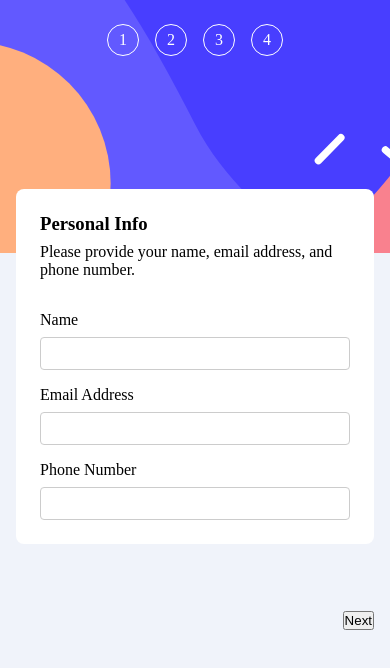
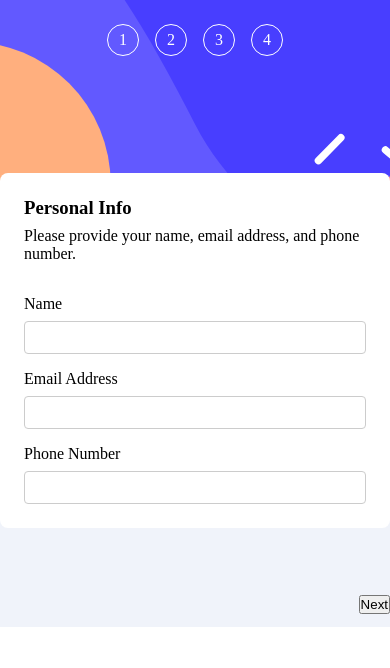
Before and after one commit to nkululek0/multi-step-form, a React (Vite) app: page / in a window 390 px wide. Shown: the top 668 px of the page. Built offline with nearby package versions, Linux system fonts and the light colour scheme.

Commit message:
(Update): mobile-styling -> removes dimensions set on app component to allow for individual componenets to dictate their own dimensions

```diff
--- a/src/app/App.css
+++ b/src/app/App.css
@@ -5,13 +5,10 @@
 }
 
 .app-component-wrapper {
-  height: 100dvh;
   display: flex;
   flex-direction: column;
 }
 
 .content-wrapper {
-  height: 70dvh;
-  padding: 1rem;
   background-color: rgb(68 107 191 / 8%);
 }
```
